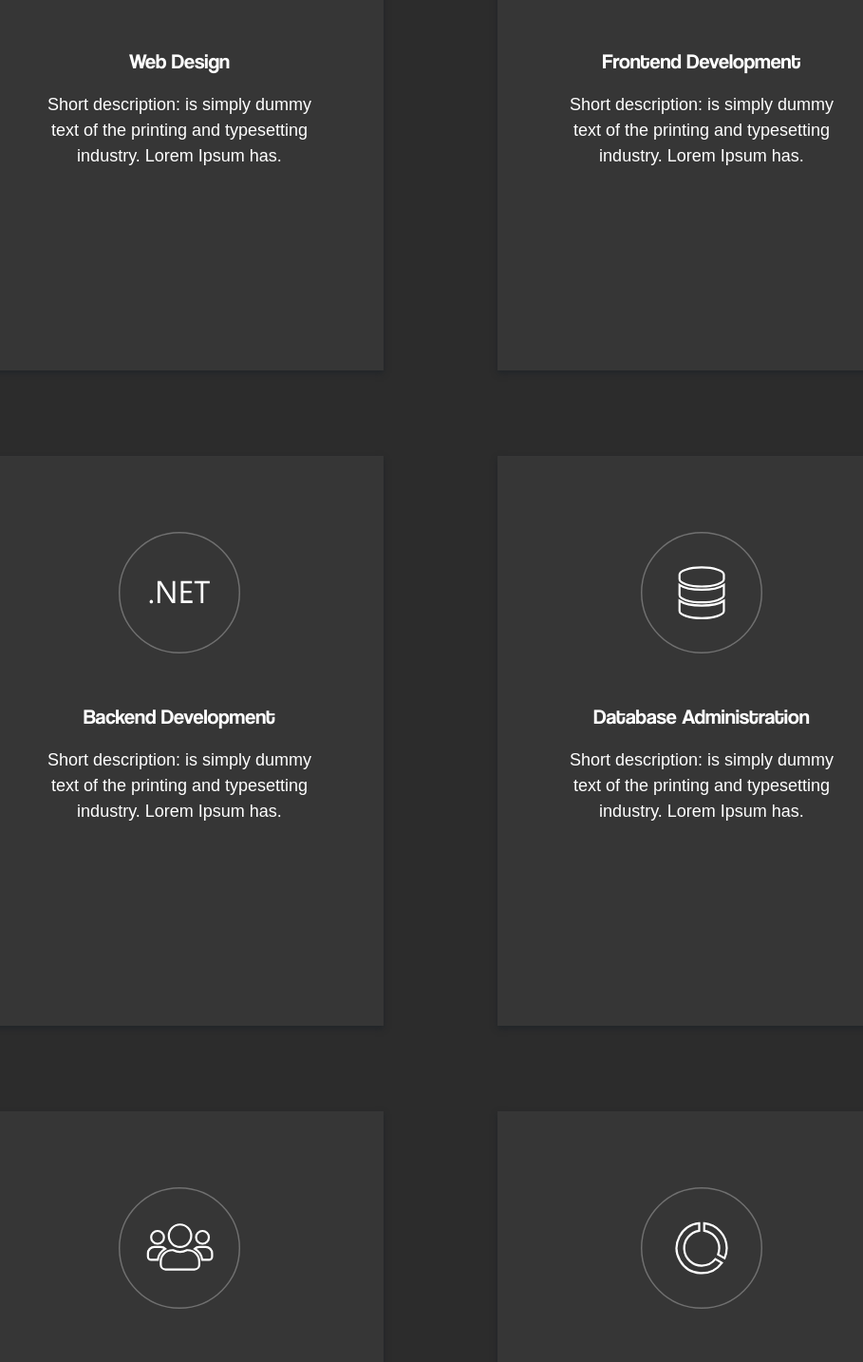
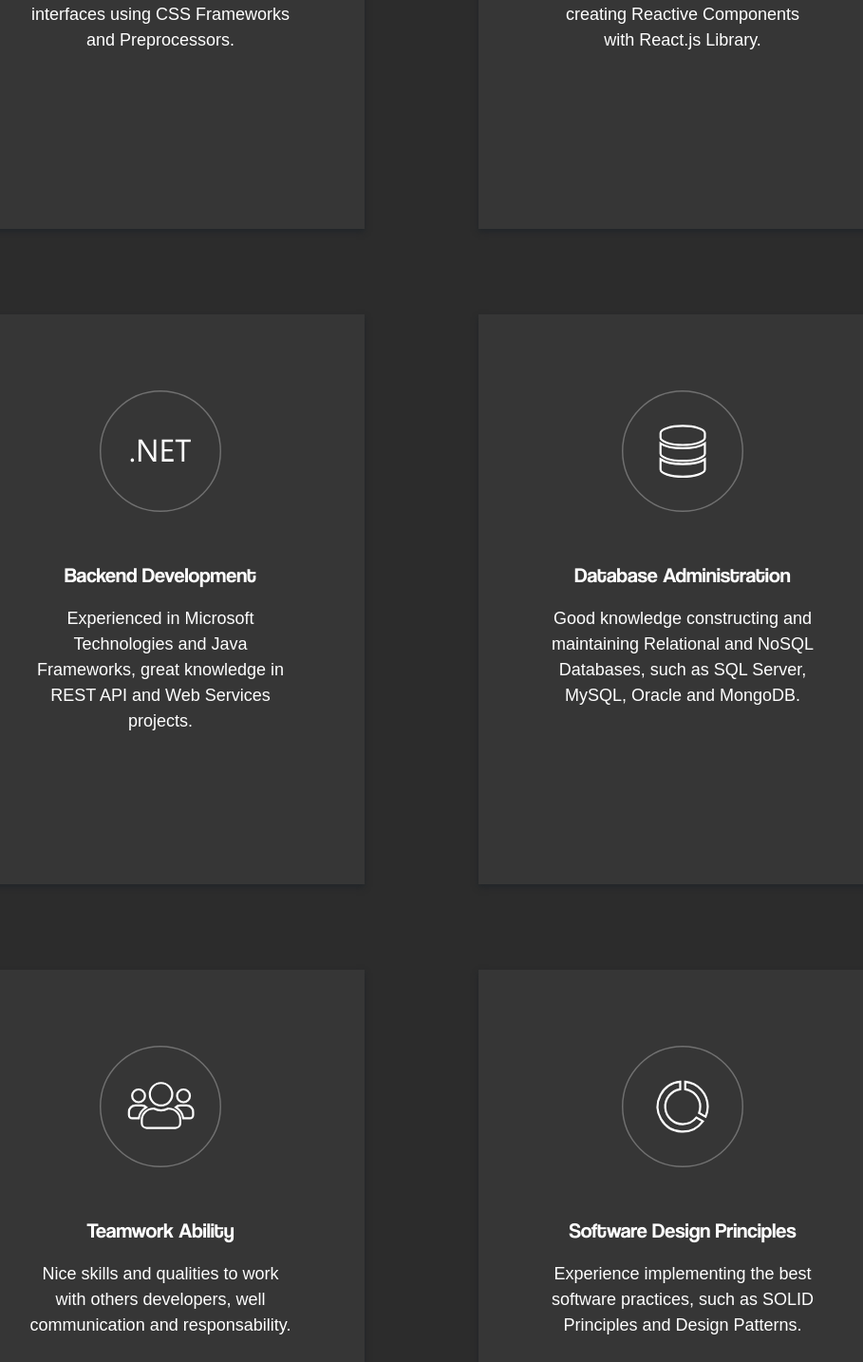
Before and after one commit to FrankcoMiguel/Portfolio, a React app: page / in a window 1280 px wide. Shown: the part 1734-3168 px from the top of the page at 95% size, without its empty margins (176-1085 px from the left). Built offline with nearby package versions, Linux system fonts and the light colour scheme.

Commit message:
Skills container name changed to 'Summary'

```diff
--- a/src/App.js
+++ b/src/App.js
@@ -1,6 +1,6 @@
 import React, { Component } from 'react';
 import Header from './containers/Header';
-import Skills from './containers/Skills';
+import Summary from './containers/Summary';
 
 
 class App extends Component {
@@ -8,7 +8,7 @@ class App extends Component {
     return (
       <>
       <Header />
-      <Skills />
+      <Summary />
       </>
     );
   }
--- a/src/assets/styles/Skills.scss
+++ /dev/null
@@ -1,18 +0,0 @@
-@import '../styles/Variables.scss';
-
-section {
-    width: 100%;
-    height: auto;
-    background-size: cover;
-    background-attachment: fixed;
-    background-color: #2C2C2C;
-    display: flex;
-    flex-flow: column wrap;
-
-    .row {
-        padding-top: 80px;
-        display: flex;
-        justify-content: center;
-        margin-bottom: 60px;
-    }
-}
--- a/src/assets/styles/Summary.scss
+++ b/src/assets/styles/Summary.scss
@@ -11,19 +11,11 @@ section {
 
         .row {
 
-            &:nth-child(2){
+            .col-12 {
 
-                padding-top: 10px;
-                display: flex;
-                justify-content: center;
-                margin-bottom: 60px;
-
-                @media only screen and (max-width: 1199px) {
-                    justify-content: center;
+                &:nth-child(1) {
+                    padding-top: 60px;
                 }
-            }
-
-            .col-12 {
 
                 &:nth-child(2){
 
@@ -49,6 +41,16 @@ section {
 
             }
 
+            &:nth-child(2){
+
+                padding-top: 30px;
+                text-align: center;
+
+                @media only screen and (max-width: 1199px) {
+                    justify-content: center;
+                }
+            }
+
         }
 
     }
--- a/src/containers/Skills.jsx
+++ /dev/null
@@ -1,86 +0,0 @@
-import React from 'react';
-import { Container, Row } from 'react-bootstrap';
-//Styles
-import '../assets/styles/Skills.scss';
-//Images
-import SassIcon from '../assets/static/sass-icon.svg';
-import ReactIcon from '../assets/static/react-icon.svg';
-import DotNetIcon from '../assets/static/dotnet-icon.svg';
-import DbaIcon from '../assets/static/db-icon.svg';
-import TeamWorkIcon from '../assets/static/teamwork-icon.svg';
-import SoftwareDesignPrinciples from '../assets/static/sbp-icon.svg';
-//Components
-import NavigationBar from '../components/NavigationBar';
-import CardView from '../components/CardView';
-
-const Skills = () => {
-    return (
-        <section>
-            <Container>
-
-                <Row>
-                    <NavigationBar />
-                </Row>
-
-                <Row>
-                <CardView
-                    image={SassIcon}
-                    imageAlt="Sass Icon"
-                    title="Web Design"
-                    description="Short description: is simply
-                    dummy text of the printing
-                    and typesetting industry.
-                    Lorem Ipsum has."/>
-
-                <CardView
-                    image={ReactIcon}
-                    imageAlt="Reactjs Icon"
-                    title="Frontend Development"
-                    description="Short description: is simply
-                    dummy text of the printing
-                    and typesetting industry.
-                    Lorem Ipsum has."/>
-
-                <CardView
-                    image={DotNetIcon}
-                    imageAlt="DotNetIcon"
-                    title="Backend Development"
-                    description="Short description: is simply
-                    dummy text of the printing
-                    and typesetting industry.
-                    Lorem Ipsum has."/>
-
-                <CardView
-                    image={DbaIcon}
-                    imageAlt="Database Icon"
-                    title="Database Administration"
-                    description="Short description: is simply
-                    dummy text of the printing
-                    and typesetting industry.
-                    Lorem Ipsum has."/>
-
-                <CardView
-                    image={TeamWorkIcon}
-                    imageAlt="Sass Icon"
-                    title="Teamwork Ability"
-                    description="Short description: is simply
-                    dummy text of the printing
-                    and typesetting industry.
-                    Lorem Ipsum has."/>
-
-                <CardView
-                    image={SoftwareDesignPrinciples}
-                    imageAlt="Usability Icon"
-                    title="SDLC Best Practices"
-                    description="Short description: is simply
-                    dummy text of the printing
-                    and typesetting industry.
-                    Lorem Ipsum has."/>
-
-                </Row>
-            </Container>
-        </section>
-    )
-}
-
-export default Skills;
```
